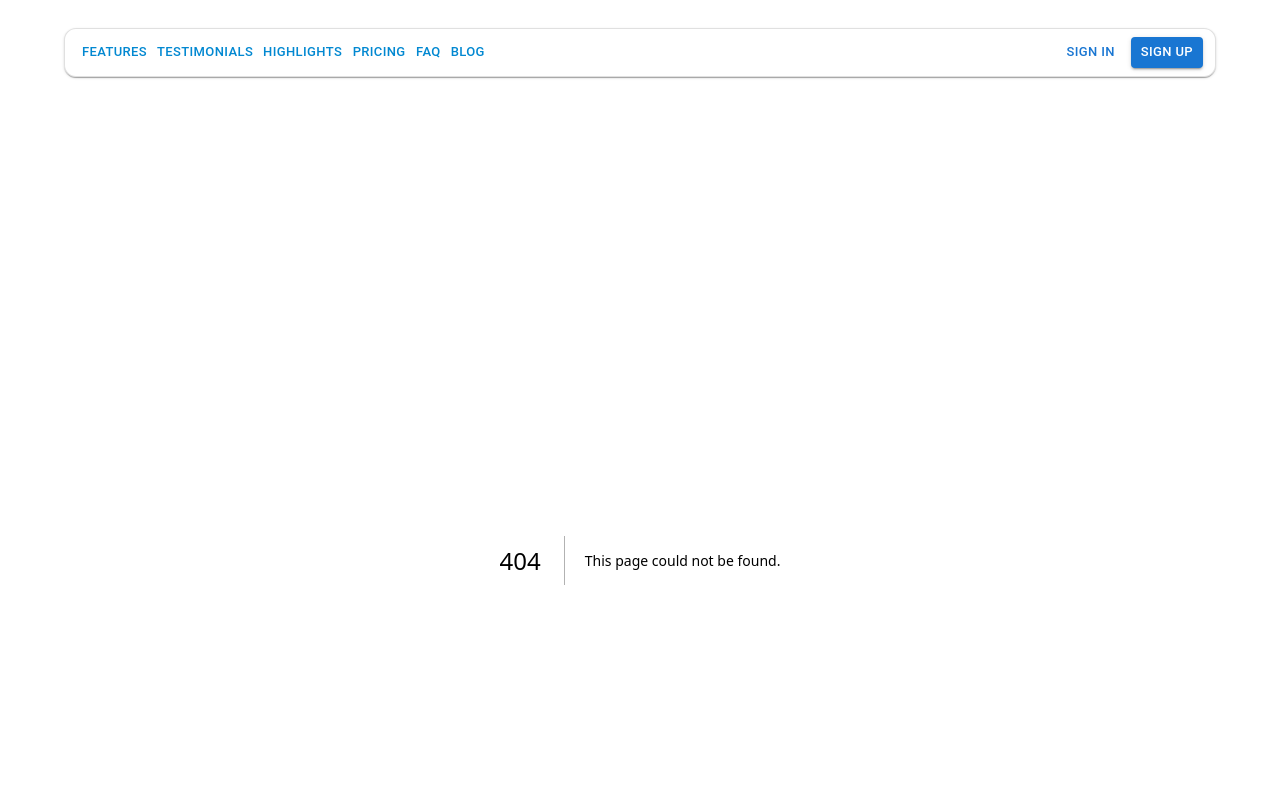
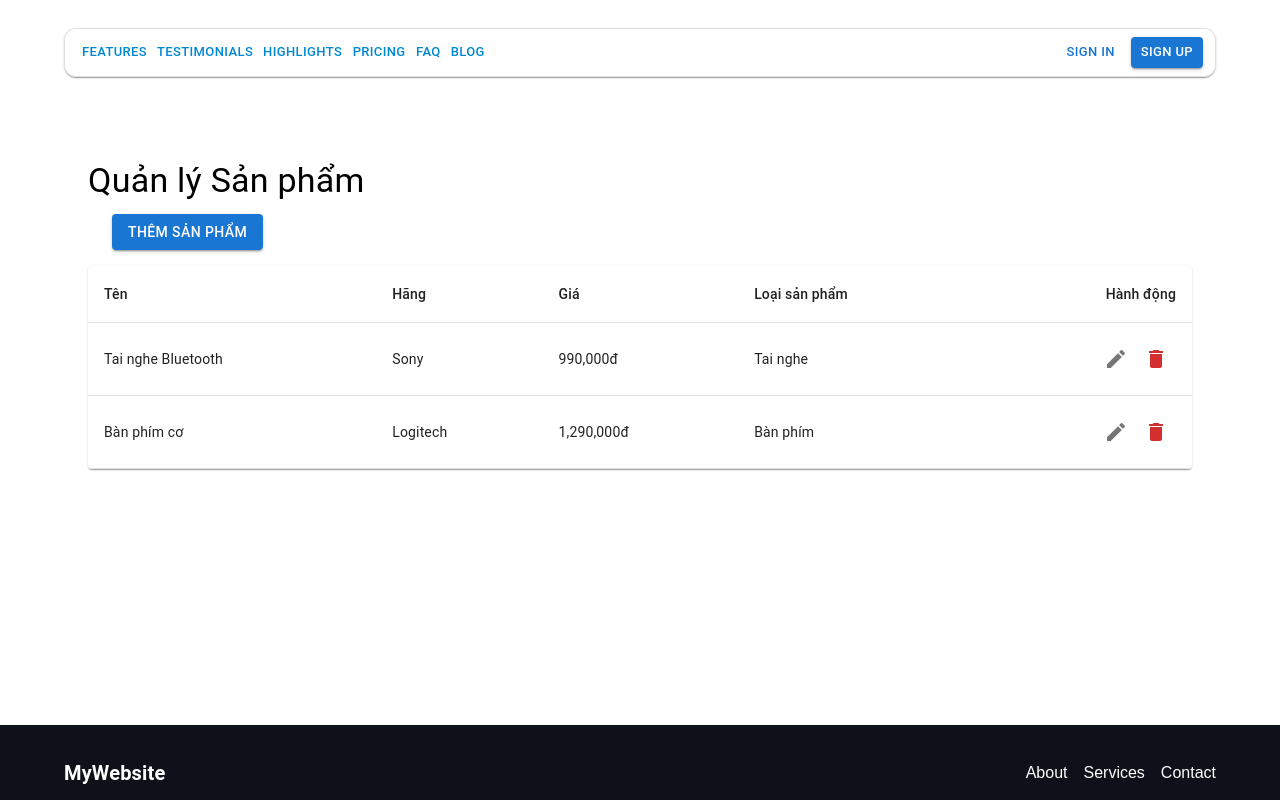
Before and after one commit to GonTaFu/shopTech, a Next.js app in the folder my-fontend/: page /admin/products in a window 1280 px wide. Before the commit this address had no page. Shown: the top 800 px of the page. Built offline with nearby package versions, Linux system fonts and the light colour scheme.

Commit message:
Product Manager hoàn thành 70%, Cần refactor lại sau

```diff
--- /dev/null
+++ b/my-fontend/src/app/admin/products/page.js
@@ -0,0 +1,12 @@
+"use client"
+import { Container } from "@mui/material";
+import ProductsManager from "../../../components/ProductsManager";
+
+
+export default function Home() {
+    return (
+      <Container sx={{marginBottom: "20%"}}>
+        <ProductsManager></ProductsManager>
+      </Container>
+    );
+  }
--- /dev/null
+++ b/my-fontend/src/components/ProductsManager.js
@@ -0,0 +1,254 @@
+import { useState, useEffect } from "react";
+import {
+  Container,
+  Typography,
+  Button,
+  Dialog,
+  DialogTitle,
+  DialogContent,
+  DialogActions,
+  TextField,
+  Table,
+  TableBody,
+  TableCell,
+  TableContainer,
+  TableHead,
+  TableRow,
+  Paper,
+  IconButton,
+  MenuItem,
+  Select,
+  InputLabel,
+  FormControl,
+} from "@mui/material";
+import Grid from "@mui/material/Grid2";
+import { Edit, Delete } from "@mui/icons-material";
+
+const ProductsManager = () => {
+  const [products, setProducts] = useState([]);
+
+  const [openDialog, setOpenDialog] = useState(false);
+
+  const [editingProduct, setEditingProduct] = useState(null);
+
+  const [formData, setFormData] = useState({
+    name: "",
+    price: "",
+    brand: "",
+    category: "",
+  });
+
+  const [brands, setBrands] = useState([]);
+  const [categories, setCategories] = useState([]);
+
+  useEffect(() => {
+    // Giả lập API fetch brands
+    setTimeout(() => {
+      setBrands([
+        { id: 1, name: "Sony" },
+        { id: 2, name: "Logitech" },
+        { id: 3, name: "LG" },
+      ]);
+    }, 500);
+
+    // Giả lập API fetch categories
+    setTimeout(() => {
+      setCategories([
+        { id: 1, name: "Tai nghe" },
+        { id: 2, name: "Bàn phím" },
+        { id: 3, name: "Sạc dự phòng" },
+        { id: 4, name: "CPU" },
+      ]);
+    }, 500);
+
+    // Giả lập API fetch products
+    setTimeout(() => {
+      const fakeData = [
+        {
+          id: 1,
+          name: "Tai nghe Bluetooth",
+          price: "990000",
+          brand: "Sony",
+          category: "Tai nghe",
+        },
+        {
+          id: 2,
+          name: "Bàn phím cơ",
+          brand: "Logitech",
+          price: "1290000",
+          category: "Bàn phím",
+        },
+      ];
+      setProducts(fakeData);
+    }, 500);
+  }, []);
+
+  const handleOpenDialog = (product = null) => {
+    setEditingProduct(product);
+    setFormData(product || { name: "", price: "", category: "" });
+    setOpenDialog(true);
+  };
+
+  const handleCloseDialog = () => {
+    setOpenDialog(false);
+    setFormData({ name: "", price: "", category: "" });
+    setEditingProduct(null);
+  };
+
+  const handleChange = (e) => {
+    setFormData({ ...formData, [e.target.name]: e.target.value });
+  };
+
+  const handleSave = () => {
+    if (editingProduct) {
+      // Update
+      setProducts(
+        products.map((p) =>
+          p.id === editingProduct.id ? { ...formData, id: p.id } : p
+        )
+      );
+    } else {
+      // Create
+      const newProduct = { ...formData, id: Date.now() };
+      setProducts([...products, newProduct]);
+    }
+    handleCloseDialog();
+  };
+
+  const handleDelete = (id) => {
+    if (confirm("Bạn có chắc muốn xoá sản phẩm này?")) {
+      setProducts(products.filter((p) => p.id !== id));
+    }
+  };
+
+  return (
+    <Container sx={{ mt: 4 }}>
+      <Typography variant="h4" gutterBottom>
+        Quản lý Sản phẩm
+      </Typography>
+
+      <Container>
+        <Grid
+          container
+          spacing={{ xs: 2, md: 3 }}
+          columns={{ xs: 4, sm: 8, md: 12 }}
+        >
+          <Grid size={{ xs: 2, sm: 4, md: 6 }}>
+            <Button
+              variant="contained"
+              color="primary"
+              onClick={() => handleOpenDialog()}
+            >
+              Thêm sản phẩm
+            </Button>
+          </Grid>
+        </Grid>
+      </Container>
+
+      <TableContainer component={Paper} sx={{ mt: 2 }}>
+        <Table>
+          <TableHead>
+            <TableRow>
+              <TableCell>Tên</TableCell>
+              <TableCell>Hãng</TableCell>
+              <TableCell>Giá</TableCell>
+              <TableCell>Loại sản phẩm</TableCell>
+              <TableCell align="right">Hành động</TableCell>
+            </TableRow>
+          </TableHead>
+          <TableBody>
+            {products.map((prod) => (
+              <TableRow key={prod.id}>
+                <TableCell>{prod.name}</TableCell>
+                <TableCell>{prod.brand}</TableCell>
+                <TableCell>{Number(prod.price).toLocaleString()}đ</TableCell>
+                <TableCell>{prod.category}</TableCell>
+                <TableCell align="right">
+                  <IconButton onClick={() => handleOpenDialog(prod)}>
+                    <Edit />
+                  </IconButton>
+                  <IconButton onClick={() => handleDelete(prod.id)}>
+                    <Delete color="error" />
+                  </IconButton>
+                </TableCell>
+              </TableRow>
+            ))}
+            {products.length === 0 && (
+              <TableRow>
+                <TableCell colSpan={4} align="center">
+                  Chưa có sản phẩm
+                </TableCell>
+              </TableRow>
+            )}
+          </TableBody>
+        </Table>
+      </TableContainer>
+
+      {/* Dialog thêm / sửa */}
+      <Dialog open={openDialog} onClose={handleCloseDialog}>
+        <DialogTitle>
+          {editingProduct ? "Chỉnh sửa" : "Thêm"} sản phẩm
+        </DialogTitle>
+        <DialogContent>
+          <TextField
+            autoFocus
+            margin="dense"
+            label="Tên sản phẩm"
+            fullWidth
+            name="name"
+            value={formData.name}
+            onChange={handleChange}
+          />
+          <TextField
+            margin="dense"
+            label="Giá (VNĐ)"
+            fullWidth
+            name="price"
+            type="number"
+            value={formData.price}
+            onChange={handleChange}
+          />
+          <FormControl fullWidth margin="dense">
+            <InputLabel>Loại sản phẩm</InputLabel>
+
+            <Select
+              name="category"
+              value={formData.category || ""}
+              onChange={handleChange}
+              label="Loại sản phẩm"
+            >
+              {categories.map((c) => (
+                <MenuItem key={c.id} value={c.name}>
+                  {c.name}
+                </MenuItem>
+              ))}
+            </Select>
+          </FormControl>
+          <FormControl fullWidth margin="dense">
+            <InputLabel>Hãng</InputLabel>
+            <Select
+              name="brand"
+              value={formData.brand || ""}
+              onChange={handleChange}
+              label="Hãng"
+            >
+              {brands.map((b) => (
+                <MenuItem key={b.id} value={b.name}>
+                  {b.name}
+                </MenuItem>
+              ))}
+            </Select>
+          </FormControl>
+        </DialogContent>
+        <DialogActions>
+          <Button onClick={handleCloseDialog}>Huỷ</Button>
+          <Button onClick={handleSave} variant="contained">
+            Lưu
+          </Button>
+        </DialogActions>
+      </Dialog>
+    </Container>
+  );
+};
+
+export default ProductsManager;
```
